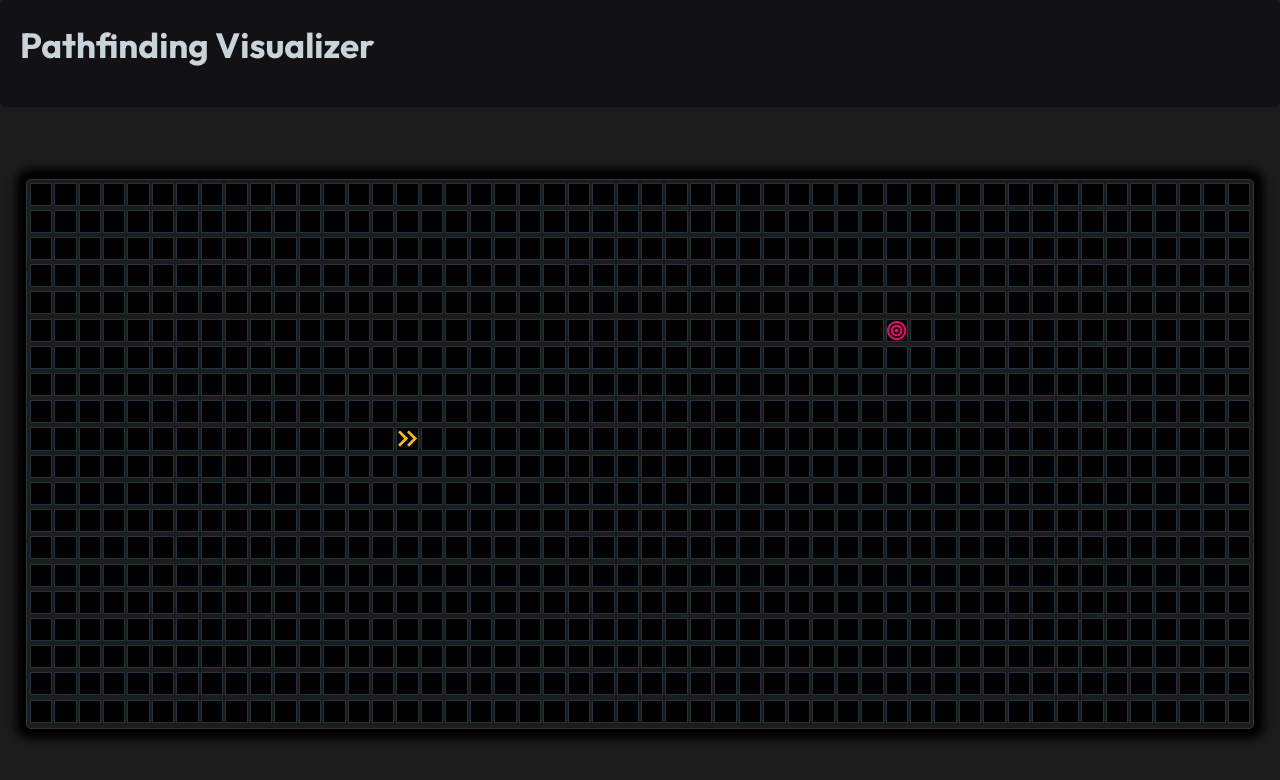
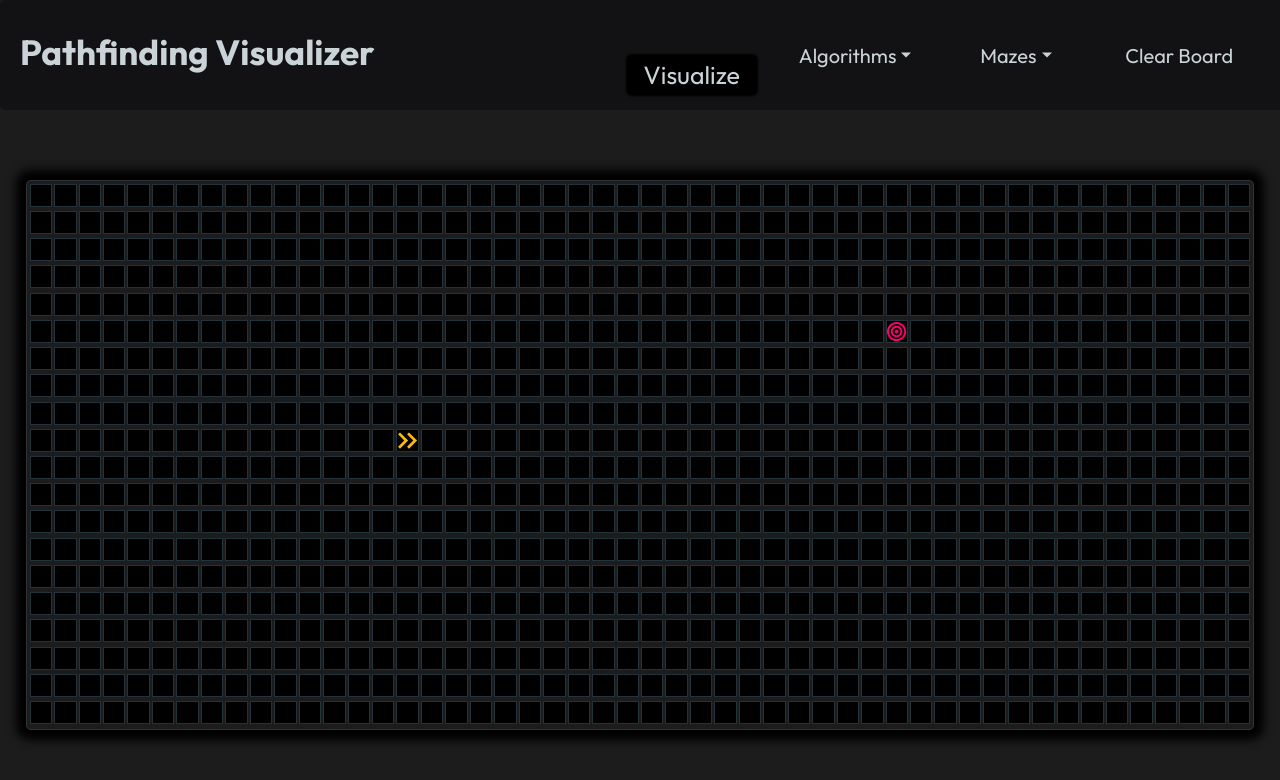
Before and after one commit to NlsnBoa/Path-Finding-Visualizer, a React (Vite) app: page / in a window 1280 px wide. Shown: the top 780 px of the page. Built offline with nearby package versions, Linux system fonts and the light colour scheme.

Commit message:
added arrow movement, and Nav menu

```diff
--- a/package.json
+++ b/package.json
@@ -9,11 +9,16 @@
     "preview": "vite preview"
   },
   "dependencies": {
+    "bootstrap": "^5.2.3",
+    "jquery": "^3.6.4",
+    "popper.js": "^1.16.1",
     "react": "^18.2.0",
+    "react-bootstrap": "^2.7.2",
     "react-dom": "^18.2.0",
     "react-icons": "^4.8.0"
   },
   "devDependencies": {
+    "@types/jquery": "^3.5.16",
     "@types/react": "^18.0.28",
     "@types/react-dom": "^18.0.11",
     "@vitejs/plugin-react": "^3.1.0",
--- /dev/null
+++ b/src/components/Dropdown/Dropdown.module.css
@@ -0,0 +1,30 @@
+
+.button {
+    background: inherit;
+	color: #CAD3D7;
+    font-size: 20px;
+    font-family: 'Outfit', sans-serif;
+    font-weight: 400;
+	border: none;
+	padding: 0;
+    height: 30px;
+    width: 120px;
+	cursor: pointer;
+	outline: inherit;
+    margin-left: 0px;
+    margin-top: 0px;
+    /* box-shadow: 0px 0px 5px 1px black; */
+
+}
+
+.button:hover {
+    color: #006d77;
+    transition: 0.3s;
+}
+
+
+.dropDown {
+    display: flex;
+    justify-content: center;
+    align-items: center;
+}
--- /dev/null
+++ b/src/components/Dropdown/Dropdown.tsx
@@ -0,0 +1,20 @@
+import React, { ReactNode } from "react";
+import styles from "./Dropdown.module.css";
+import { IoMdArrowDropdown } from "react-icons/io";
+
+interface Props {
+  children: ReactNode;
+}
+
+const Dropdown = ({ children }: Props) => {
+  return (
+    <div className={styles.container}>
+      <button className={[styles.button, styles.dropDown].join(" ")}>
+        {children}
+        {<IoMdArrowDropdown></IoMdArrowDropdown>}
+      </button>
+    </div>
+  );
+};
+
+export default Dropdown;
--- /dev/null
+++ b/src/components/Dropdown/index.ts
@@ -0,0 +1,3 @@
+import Dropdown from "./Dropdown"
+
+export default Dropdown;
--- a/src/components/Grid/Grid.tsx
+++ b/src/components/Grid/Grid.tsx
@@ -13,28 +13,51 @@ interface Props {
 // the first can be found within this react component where
 // as I am loading each node to the screen I am mapping them and checking
 // for their key and event values
-// The other way is found within the Node component where I am
+// The other way is found within the Node component where I am passing their coordinate
+// as an argument during their creation.
 const Grid = ({ numRows, numCols, target, start }: Props) => {
   // create the grid and give each node a coordinate value.
   const [isMouseHover, setIsMouseHover] = useState(false);
   const [bullsEye, setBullsEye] = useState(target);
   const [arrow, setArrow] = useState(start);
   const [bullsEyeStyling, setBullsEyeStyling] = useState("bullsEyeStatic");
+  const [arrowStyling, setArrowStyling] = useState("arrowStatic");
+  const [objectInAction, setObjectInAction] = useState("none");
 
   const handleIsMouseUp = (newCoordinate: string) => {
+    if (objectInAction === "bullsEyeInAction") {
       setBullsEye(newCoordinate);
       setBullsEyeStyling("bullsEyeStatic");
       setIsMouseHover(false);
+    } else if (objectInAction === "arrowInAction") {
+      setArrow(newCoordinate);
+      setArrowStyling("arrowStatic");
+      setIsMouseHover(false);
+    }
+
+    setObjectInAction("none");
   };
 
   const handleIsMouseHover = (newCoordinate: string) => {
+    if (objectInAction === "bullsEyeInAction") {
       setBullsEye(newCoordinate);
       setBullsEyeStyling("bullsEyeDrop");
+    } else if (objectInAction === "arrowInAction") {
+      setArrow(newCoordinate);
+      setArrowStyling("arrowDrop");
+    }
   };
 
   const handleIsMouseDown = (newCoordinate: string) => {
+    if (newCoordinate === "notBullsEye") {
       setBullsEye(newCoordinate);
       setIsMouseHover(true);
+      setObjectInAction("bullsEyeInAction");
+    } else if (newCoordinate === "notArrow") {
+      setArrow(newCoordinate);
+      setIsMouseHover(true);
+      setObjectInAction("arrowInAction");
+    }
   };
 
   const createGrid = () => {
@@ -60,6 +83,7 @@ const Grid = ({ numRows, numCols, target, start }: Props) => {
           grid.push(
             <Node
               arrow={arrow}
+              arrowStyling={arrowStyling}
               mouseHover={isMouseHover}
               handleIsMouseHover={handleIsMouseHover}
               handleIsMouseDown={handleIsMouseDown}
--- a/src/components/Nav/Nav.module.css
+++ b/src/components/Nav/Nav.module.css
@@ -3,7 +3,7 @@
 .container {
     display: flex;
     background: #121214;
-    justify-content: start;
+    justify-content: space-between;
     align-items: center;
     background-color: none;
     width: 100vw;
@@ -14,7 +14,7 @@
 }
 
 h1 {
-    margin-bottom: 40px;
+    margin-bottom: 30px;
     font-family: 'Outfit', sans-serif;
     font-size: 35px;
     background:  #CAD3D7;
@@ -24,3 +24,62 @@ h1 {
     color:transparent;
     margin-left: 20px;
 }
+
+.menu {
+    display: flex;
+    background: inherit;
+    justify-content: space-evenly;
+    align-items: center;
+    background-color: none;
+    width: 55vw;
+    height: 110px;
+    margin-bottom: 0px;
+}
+
+.buttonMain {
+    background: black;
+	color: #CAD3D7;
+    font-size: 25px;
+    font-family: 'Outfit', sans-serif;
+    font-weight: 400;
+	border: none;
+	padding: 0;
+    height: 40px;
+    width: 130px;
+	cursor: pointer;
+	outline: inherit;
+    margin-left: 10px;
+    border-radius: 5px;
+    margin-top: 40px;
+    box-shadow: 0px 0px 2px 1px black;
+}
+
+.buttonMain:hover {
+    transition: 0.4s;
+    color: #006d77;
+    scale: 1.1;
+    box-shadow: 0px 0px 0px 1px black;;
+}
+
+.buttonSubset {
+    background: inherit;
+	color: #CAD3D7;
+    font-size: 20px;
+    font-family: 'Outfit', sans-serif;
+    font-weight: 400;
+	border: none;
+	padding: 0;
+    height: 30px;
+    width: 120px;
+	cursor: pointer;
+	outline: inherit;
+    margin-left: 0px;
+    margin-top: 0px;
+    /* box-shadow: 0px 0px 5px 1px black; */
+
+}
+
+.buttonSubset:hover {
+    color: #006d77;
+    transition: 0.3s;
+}
--- a/src/components/Nav/Nav.tsx
+++ b/src/components/Nav/Nav.tsx
@@ -1,10 +1,19 @@
 import React from "react";
 import styles from "./Nav.module.css";
+import Dropdown from "../Dropdown";
 
 const Nav = () => {
   return (
     <div className={styles.container}>
       <h1 className={styles.h1}>Pathfinding Visualizer</h1>
+      <div className={styles.menu}>
+        <button type="button" className={styles.buttonMain}>
+          Visualize
+        </button>
+        <Dropdown>Algorithms</Dropdown>
+        <Dropdown>Mazes</Dropdown>
+        <button className={styles.buttonSubset}>Clear Board</button>
+      </div>
     </div>
   );
 };
--- a/src/components/Node/Node.module.css
+++ b/src/components/Node/Node.module.css
@@ -109,7 +109,7 @@
 /* =================== */
 
 /* Arrow Styling */
-.arrow {
+.arrowStatic {
   color:#ffba08 ;
   box-sizing: border-box;
   height: 1.5vw;
@@ -118,3 +118,49 @@
   margin: 0px;
   padding: 0px;
 }
+
+.arrowDrop {
+  animation-name: arrowAnimation;
+  animation-duration: 0.3s;
+  animation-timing-function: ease-out;
+  animation-delay: 0;
+  animation-direction: alternate;
+  animation-iteration-count: 1;
+  animation-fill-mode: forwards;
+  animation-play-state: running;
+}
+
+@keyframes arrowAnimation {
+  0% {
+    transform: scale(.3);
+    color: #ffba08;
+    box-sizing: border-box;
+    height: 1.5vw;
+    width: 1.5vw;
+    /* transform: scale(1.2); */
+    margin: 0px;
+    padding: 0px;
+  }
+
+  50% {
+    transform: scale(1.6);
+    color: #ffba08;
+    box-sizing: border-box;
+    height: 1.5vw;
+    width: 1.5vw;
+    /* transform: scale(1.2); */
+    margin: 0px;
+    padding: 0px;
+  }
+
+  100% {
+    transform: scale(1.4);
+    color: #ffba08;
+    box-sizing: border-box;
+    height: 1.5vw;
+    width: 1.5vw;
+    /* transform: scale(1.2); */
+    margin: 0px;
+    padding: 0px;
+  }
+}
--- a/src/components/Node/Node.tsx
+++ b/src/components/Node/Node.tsx
@@ -4,6 +4,7 @@ import { MdOutlineKeyboardDoubleArrowRight } from "react-icons/md";
 import styles from "./Node.module.css";
 interface Props {
   arrow?: string;
+  arrowStyling?: string;
   bullsEye?: string;
   bullsEyeStyling?: string;
   coordinate: string;
@@ -15,6 +16,7 @@ interface Props {
 
 const Node = ({
   arrow = "notArrow",
+  arrowStyling = "noStyling",
   coordinate,
   bullsEye = "notBullsEye",
   bullsEyeStyling = "noStyling",
@@ -59,7 +61,8 @@ const Node = ({
 
       {arrow === coordinate && (
         <MdOutlineKeyboardDoubleArrowRight
-          className={styles.arrow}
+          onMouseDown={() => handleIsMouseDown("notArrow")}
+          className={styles[arrowStyling]}
         ></MdOutlineKeyboardDoubleArrowRight>
       )}
     </div>
--- a/src/index.css
+++ b/src/index.css
@@ -8,6 +8,8 @@
 body {
     padding: 0px;
     margin: 0px;
+    height: 100vh;
+    width: 100vw;
     /* background: linear-gradient(to right, rgb(55, 65, 81), rgb(17, 24, 39), rgb(0, 0, 0)) */
     /* background: conic-gradient(at right bottom, rgb(212, 212, 212), rgb(254, 243, 199), rgb(243, 232, 255)) */
     /* background:radial-gradient(at center top, rgb(82, 82, 82), rgb(17, 94, 89), rgb(31, 41, 55)); */
```
Also changed, not shown: 1 other file (tests, documents, lock files or other folders). Lines whose indentation alone changed are shown as unchanged.
